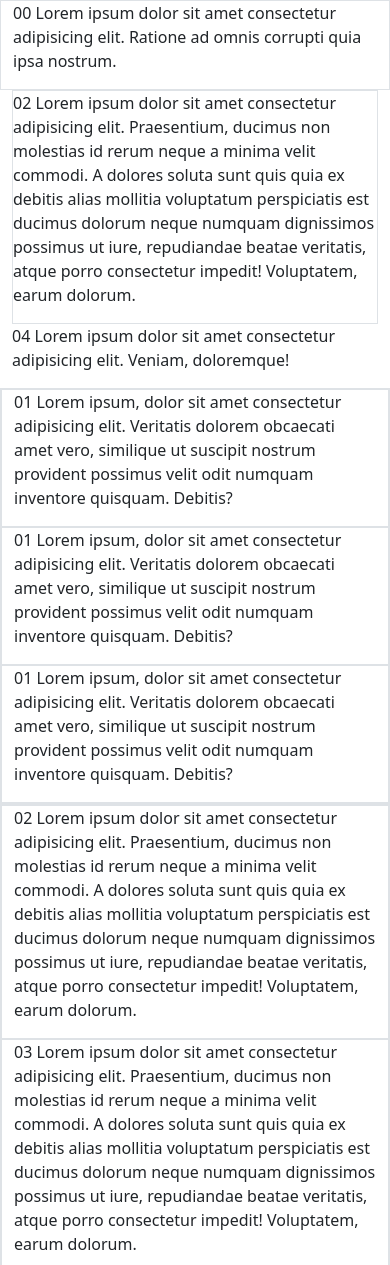
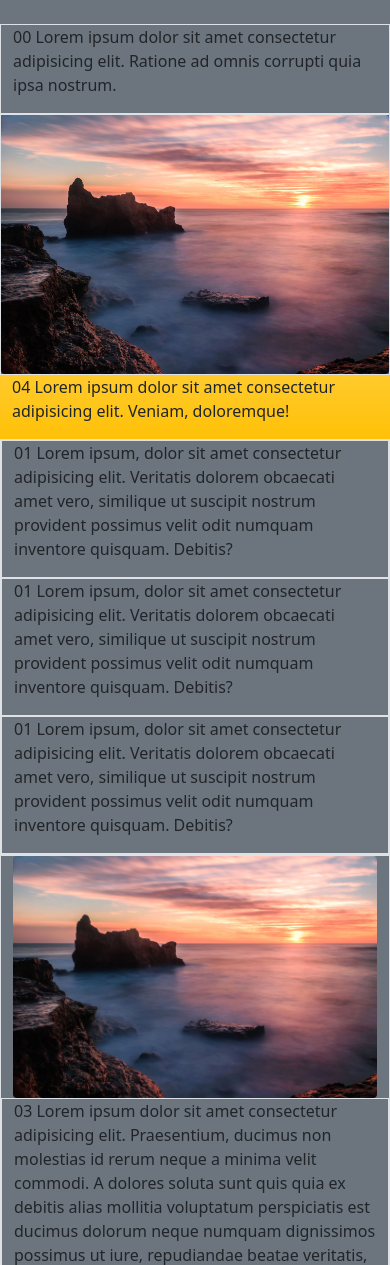
Before and after one commit to nestor-labiuk/proyecto-front-end, a plain HTML site: page index.html in a window 390 px wide. Shown: the top 1265 px of the page. Drawn offline with nearby package versions, Linux system fonts and the light colour scheme.

Commit message:
Ubicación de imagen y prueba de colores de fondo ,uso de etiqueta style para mantener tamaño de ventana lateral en tamaño lg xl xxl

```diff
--- a/index.html
+++ b/index.html
@@ -11,8 +11,8 @@
    <title>Portfolio web</title>
 </head>
 
-<body>
-   <main class="container">
+<body class="bg-secondary ">
+   <main class="container  mt-4 bg-secondary ">
 
       <div class="row">
          <div class="col-12 border">
@@ -20,15 +20,16 @@
          </div>
       </div>
 
-      <div class="col-12 border d-md-none">
-         <p> 02 Lorem ipsum dolor sit amet consectetur adipisicing elit. Praesentium, ducimus non molestias id rerum neque a minima velit commodi. A dolores soluta sunt quis quia ex debitis alias mollitia voluptatum perspiciatis est ducimus dolorum neque
-            numquam dignissimos possimus ut iure, repudiandae beatae veritatis, atque porro consectetur impedit! Voluptatem, earum dolorum.</p>
+      <div class="row">
+         <div class="col-12 border d-md-none p-0 bg-primary">
+            <img src="img/_DSC5561.jpg" class="img-fluid rounded" alt="...">
+         </div>
       </div>
-
-      <div class="col-12  d-lg-none">
-         <p> 04 Lorem ipsum dolor sit amet consectetur adipisicing elit. Veniam, doloremque!</p>
+      <div class="row">
+         <div class="col-12  d-lg-none   bg-warning bg-gradient">
+            <p> 04 Lorem ipsum dolor sit amet consectetur adipisicing elit. Veniam, doloremque!</p>
+         </div>
       </div>
-
       <div class="row">
          <div class="col-12 col-md-4 col-lg-3 border">
 
@@ -54,9 +55,8 @@
 
          <div class="col-12 col-md-8 col-lg-8 border">
             <div class="row">
-               <div class="col-12 border">
-                  <p> 02 Lorem ipsum dolor sit amet consectetur adipisicing elit. Praesentium, ducimus non molestias id rerum neque a minima velit commodi. A dolores soluta sunt quis quia ex debitis alias mollitia voluptatum perspiciatis est ducimus dolorum
-                     neque numquam dignissimos possimus ut iure, repudiandae beatae veritatis, atque porro consectetur impedit! Voluptatem, earum dolorum.</p>
+               <div class="col-12  bg-secondary ">
+                  <img src="img/_DSC5561.jpg" class="img-fluid  rounded" alt="...">
                </div>
             </div>
             <div class="row">
@@ -71,7 +71,7 @@
             </div>
 
          </div>
-         <div class="col-12 col-md-1 col-lg-1 d-none  d-lg-block">
+         <div class="col-12 col-md-1 col-lg-1  d-none d-lg-block  bg-warning bg-gradient mx-auto " style="width: 56px;">
             <p> 04 Lorem ipsum dolor sit amet consectetur adipisicing elit. Veniam, doloremque!</p>
          </div>
 
```
